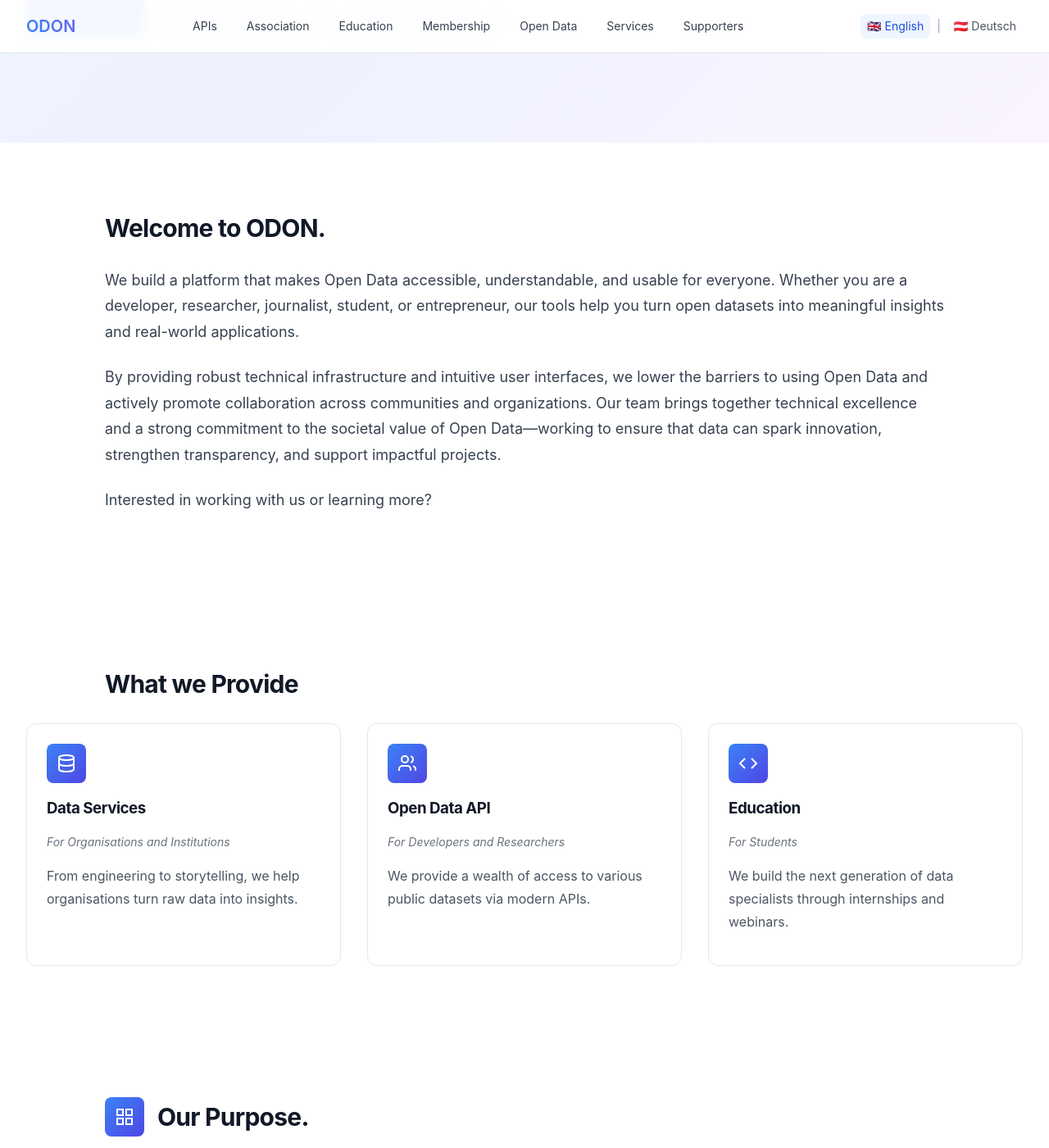
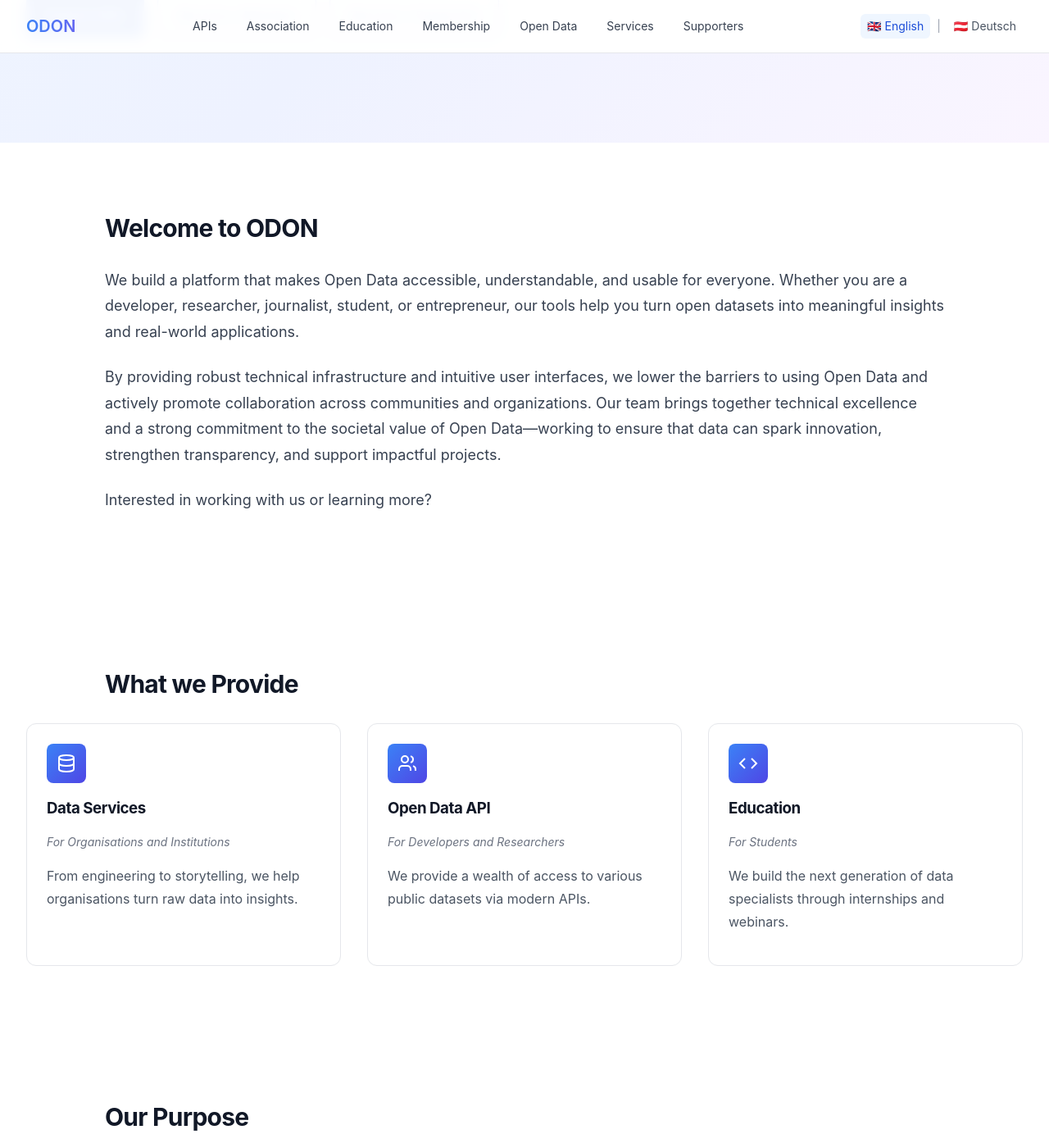
Before and after one commit to verein-odon/verein-odon.github.io, a Jekyll site: the page built from docs/en/index.md, in a window 1280 px wide and 1400 px high, scrolled down 614 px. Shown: the whole window at 82% size. Built offline with Jekyll 4.4.1, drawn with Linux system fonts in a browser that asks for light colours.

Commit message:
Improving index (en) page

```diff
--- a/docs/en/index.md
+++ b/docs/en/index.md
@@ -14,7 +14,7 @@
     <div class="container">
         <div class="content-section">
         <h2>
-            Welcome to ODON.
+            Welcome to ODON
         </h2>
         <p>
             We build a platform that makes Open Data accessible, understandable, and usable for everyone. Whether you are a developer, researcher, journalist, student, or entrepreneur, our tools help you turn open datasets into meaningful insights and real-world applications.
@@ -91,16 +91,16 @@
     <div class="container">
         <div class="content-section">
             <div class="icon-header">
-                <div class="icon-box">
+                <!-- <div class="icon-box">
                 <svg viewBox="0 0 24 24" fill="none" stroke="currentColor" stroke-width="2">
                     <rect x="3" y="3" width="7" height="7"></rect>
                     <rect x="14" y="3" width="7" height="7"></rect>
                     <rect x="14" y="14" width="7" height="7"></rect>
                     <rect x="3" y="14" width="7" height="7"></rect>
                 </svg>
-                </div>
+                </div> -->
                 <div>
-                <h2>Our Purpose.</h2>
+                <h2>Our Purpose</h2>
                 </div>
             </div>
             <p>By supporting and advancing Open Data, we foster an ecosystem of innovation. We provide the technical infrastructure and community support needed to ensure data serves the public good.
```
